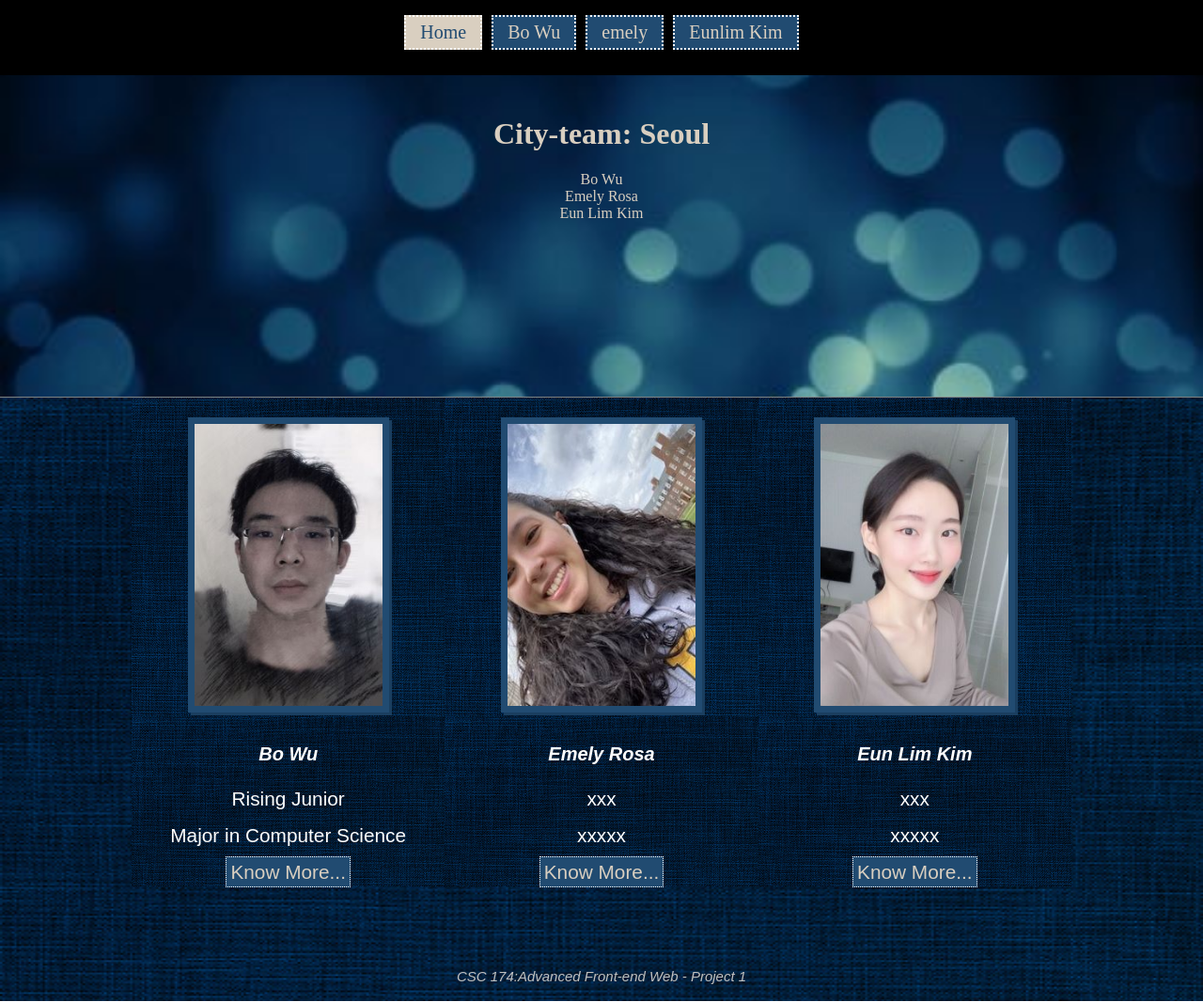
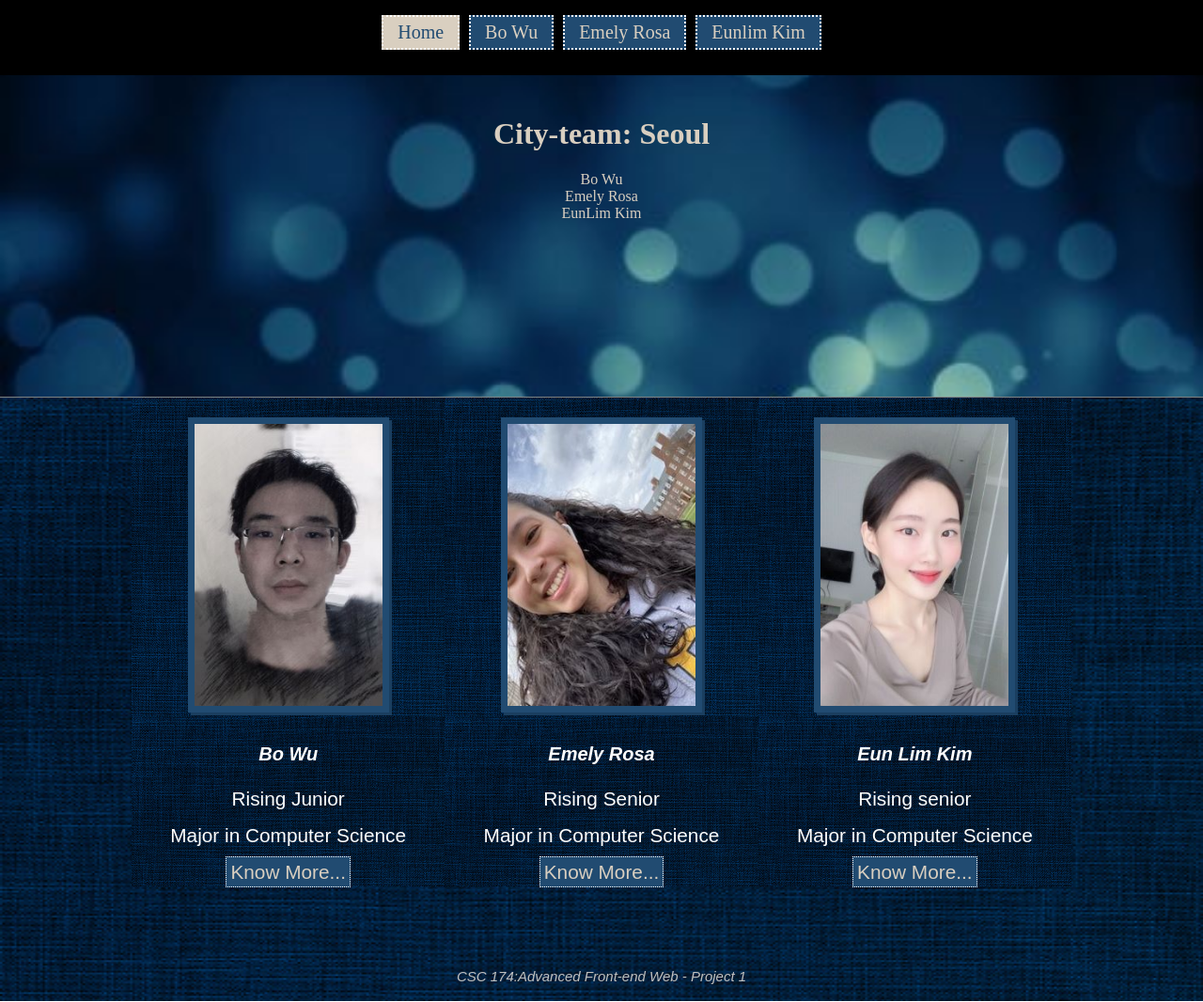
Before and after one commit to jalhadab/project5, a PHP site: page / in a window 1280 px wide. Shown: the whole page at 94% size. Run offline with PHP 8.4, Linux system fonts and the light colour scheme.

Commit message:
validation

```diff
--- a/inc/nav.php
+++ b/inc/nav.php
@@ -2,7 +2,7 @@
 	<ul>
 		<li><a href="index.php">Home</a></li>
 		<li><a href="bo.php">Bo Wu</a></li>
-		<li><a href="emely.php">emely</a></li>
+		<li><a href="emely.php">Emely Rosa</a></li>
 		<li><a href="kim.php">Eunlim Kim</a></li>
 	</ul>
 </nav>
--- a/index.php
+++ b/index.php
@@ -15,7 +15,7 @@ include "inc/html-top.php";
 		<section>
 			<div>Bo Wu</div>
 			<div>Emely Rosa</div>
-			<div>Eun Lim Kim</div>
+			<div>EunLim Kim</div>
 		</section>
 	</header>
 
@@ -38,8 +38,8 @@ include "inc/html-top.php";
 		            	<img src="images/emely.jpg" alt="Emely's photo">
 		        	</figure>
 		        	<h2>Emely Rosa</h2>
-					<div class="major">xxx</div>
-					<div class="major">xxxxx</div>
+					<div class="major">Rising Senior</div>
+					<div class="major">Major in Computer Science</div>
 					<a href = "emely.php">Know More...</a>
 				</div>
 
@@ -48,8 +48,8 @@ include "inc/html-top.php";
 		            	<img src="images/eunlimkim.jpg" alt="Kim's photo">
 		        	</figure>
 		        	<h2>Eun Lim Kim</h2>
-					<div class="major">xxx</div>
-					<div class="major">xxxxx</div>
+					<div class="major">Rising senior</div>
+					<div class="major">Major in Computer Science</div>
 					<a href = "kim.php">Know More...</a>
 				</div>
 			</article>
--- a/kim.php
+++ b/kim.php
@@ -48,9 +48,6 @@ include "inc/html-top.php";
 						</ol>
 
 				<h2>Major Course List</h2>
-
-
-					<li>
 					Univesity of Rochester (2017-2020):
 					<ol>
 						<li>CSC 161: INTRO TO PROGRAMMING</li>
@@ -65,7 +62,6 @@ include "inc/html-top.php";
 						<li>CSC 214: MOBILE APP DEVELOPMENT</li>
 						<li>CSC 242: ARTIFICIAL INTELLIGENCE</li>
 					</ol>
-					</li>
 
 				<h2>Hobby</h2>
 					<p>In United States, I usually watch movie with my friends and cook. I love Science Fiction, action, and comic. I try to cook various kind including simple italian food, korean traditional dishes and typical brunch menu. In Korea, I mostly spend time with my dog, Abong (corgi). I usually walk him for at least one hour but he never gets enough of it. I also love trying new restaurants and adding good ones to my favorite restaurant list.</p>
```
Lines whose indentation alone changed are shown as unchanged.
